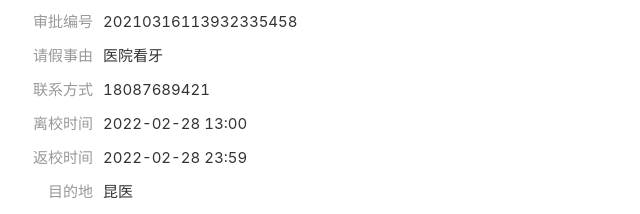
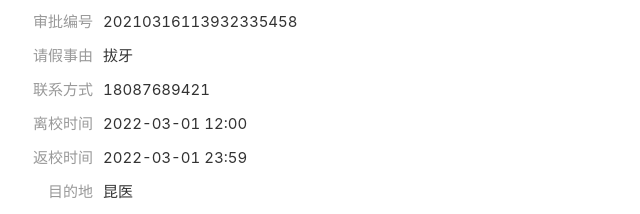
Before and after one commit to yibanjiatiao1/cyq01, a plain HTML site: page index.html in a window 1280 px wide. Shown: the part 186-400 px from the top of the page, 0-640 px from the left. Drawn offline with Linux system fonts and the light colour scheme; a script that the page names is missing.

Commit message:
Update index.html

```diff
--- a/index.html
+++ b/index.html
@@ -119,7 +119,7 @@
          <div class="hx-detail-item">
           <span class="hx-detail-item-label">请假事由</span>
           <div class="hx-detail-item-field">
-           医院看牙          </div>
+           拔牙          </div>
          </div>
          <div class="hx-detail-item">
           <span class="hx-detail-item-label">联系方式</span>
@@ -129,12 +129,12 @@
          <div class="hx-detail-item">
           <span class="hx-detail-item-label">离校时间</span>
           <div class="hx-detail-item-field">
-           2022-02-28 13:00          </div>
+           2022-03-01 12:00          </div>
          </div>
          <div class="hx-detail-item">
           <span class="hx-detail-item-label">返校时间</span>
           <div class="hx-detail-item-field">
-           2022-02-28 23:59          </div>
+           2022-03-01 23:59          </div>
          </div>
          <div class="hx-detail-item">
           <span class="hx-detail-item-label">目的地</span>
```
